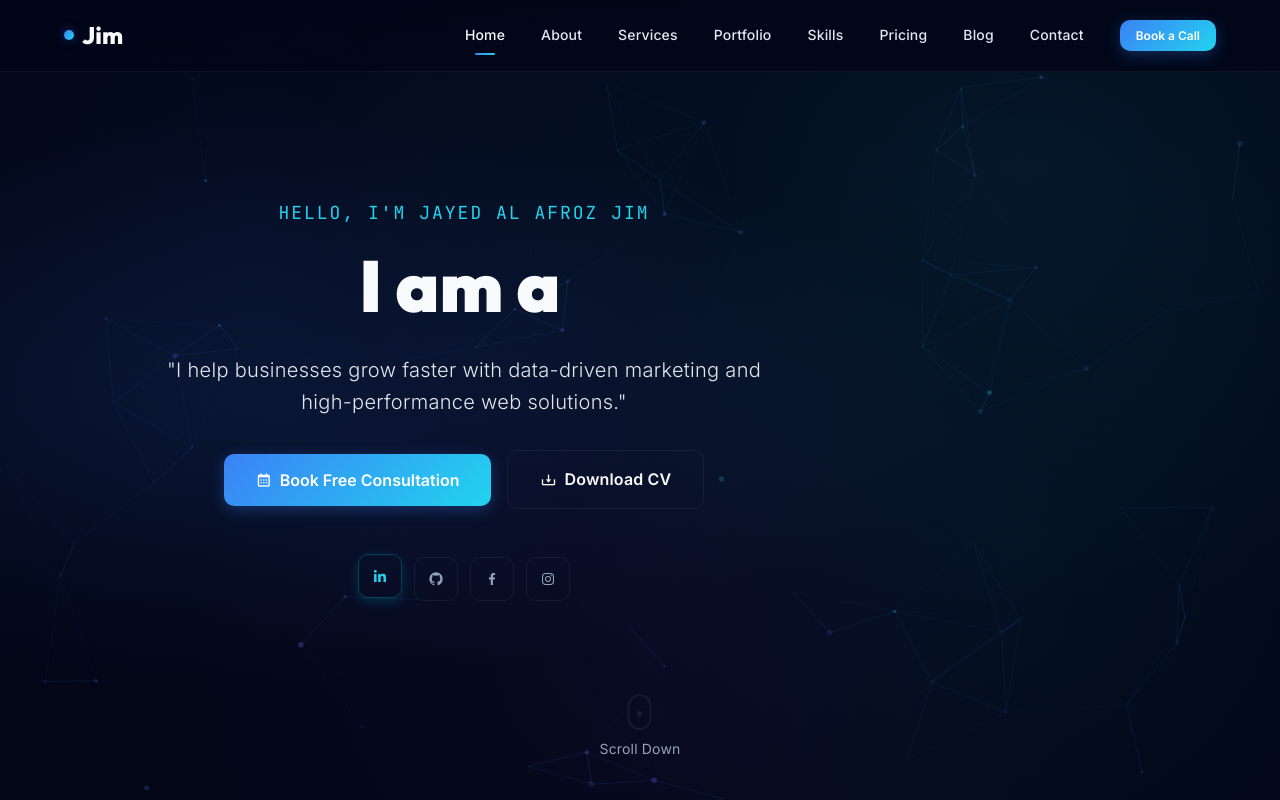
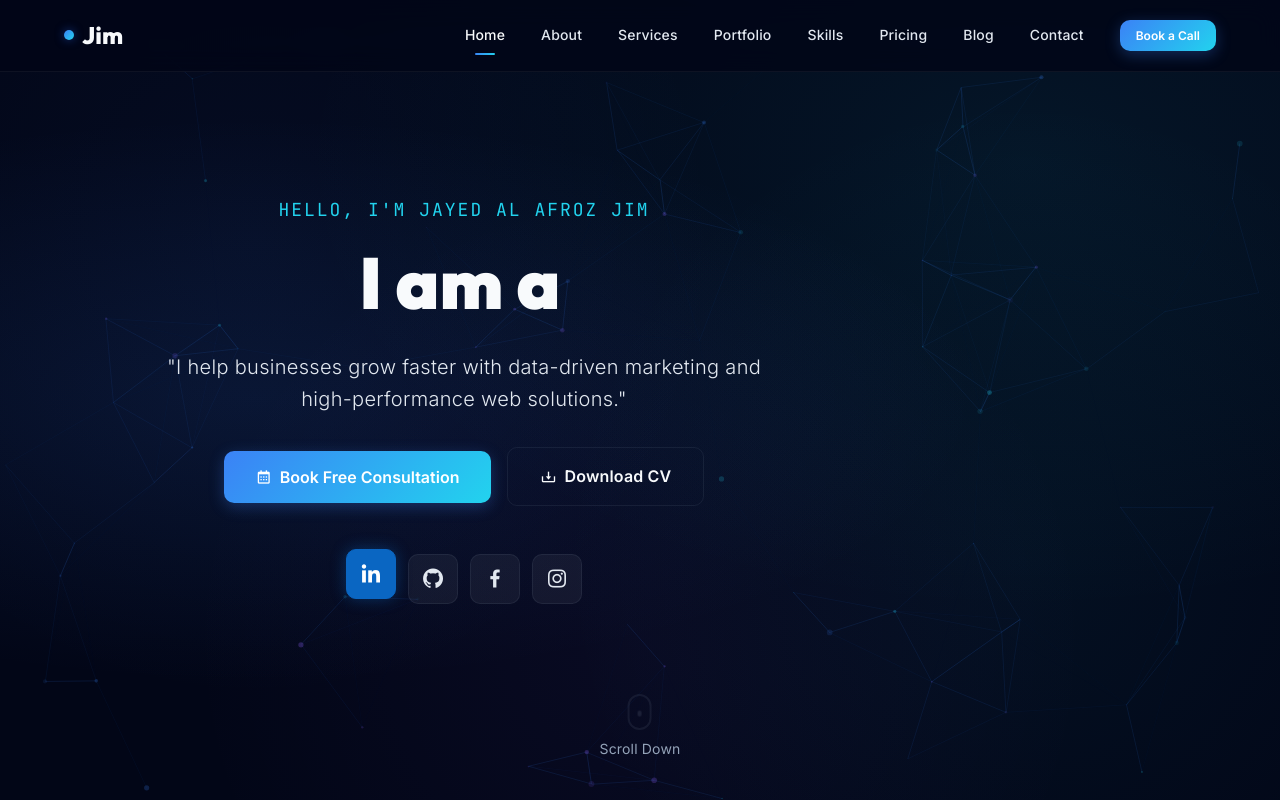
Before and after one commit to Jim5225/portfolio-website, a website built with Vite: page index.html in a window 1280 px wide. In both pictures the pointer is over the link 380 px from the left and 579 px from the top of the page. Shown: the top 800 px of the page. Built offline with nearby package versions, Linux system fonts and the light colour scheme; animation ran at ten frames a second.

Commit message:
Enhance social media button visibility in hero section

```diff
--- a/css/components.css
+++ b/css/components.css
@@ -365,27 +365,54 @@ textarea.form-input {
 }
 
 .social-link {
-  width: 44px;
-  height: 44px;
+  width: 50px;
+  height: 50px;
   display: flex;
   align-items: center;
   justify-content: center;
-  color: var(--clr-text-muted);
+  color: var(--clr-text-secondary);
+  background: rgba(255, 255, 255, 0.05);
   border: 1px solid var(--clr-border);
   border-radius: var(--radius-md);
   transition: all var(--dur-normal) var(--ease-out);
 }
 
-.social-link:hover {
-  color: var(--clr-secondary);
-  border-color: var(--clr-border-glow);
-  transform: translateY(-3px);
-  box-shadow: 0 4px 12px rgba(6, 182, 212, 0.2);
+.social-link i {
+  font-size: 1.5rem;
 }
 
-.social-link svg {
-  width: 20px;
-  height: 20px;
+.social-link:hover {
+  transform: translateY(-5px);
+  box-shadow: 0 10px 20px -10px rgba(0, 0, 0, 0.5);
+}
+
+/* Brand Colors */
+.social-link.link-linkedin:hover {
+  background: #0A66C2;
+  border-color: #0A66C2;
+  color: #fff;
+  box-shadow: 0 0 15px rgba(10, 102, 194, 0.4);
+}
+
+.social-link.link-github:hover {
+  background: #fff;
+  border-color: #fff;
+  color: #000;
+  box-shadow: 0 0 15px rgba(255, 255, 255, 0.4);
+}
+
+.social-link.link-facebook:hover {
+  background: #1877F2;
+  border-color: #1877F2;
+  color: #fff;
+  box-shadow: 0 0 15px rgba(24, 119, 242, 0.4);
+}
+
+.social-link.link-instagram:hover {
+  background: radial-gradient(circle at 30% 107%, #fdf497 0%, #fdf497 5%, #fd5949 45%, #d6249f 60%, #285AEB 90%);
+  border-color: transparent;
+  color: #fff;
+  box-shadow: 0 0 15px rgba(214, 36, 159, 0.4);
 }
 
 /* ---------- Toast Notification ---------- */
--- a/index.html
+++ b/index.html
@@ -119,18 +119,18 @@
           </div>
 
           <div class="social-links" style="justify-content: center;">
-            <a href="https://www.linkedin.com/in/jayed-al-afroz-jim-38b335217/" target="_blank" class="social-link"
+            <a href="https://www.linkedin.com/in/jayed-al-afroz-jim-38b335217/" target="_blank" class="social-link link-linkedin"
               aria-label="LinkedIn">
               <i class='bx bxl-linkedin'></i>
             </a>
-            <a href="https://github.com/Jim5225" target="_blank" class="social-link" aria-label="GitHub">
+            <a href="https://github.com/Jim5225" target="_blank" class="social-link link-github" aria-label="GitHub">
               <i class='bx bxl-github'></i>
             </a>
-            <a href="https://www.facebook.com/jayedalafroz.jim.5" target="_blank" class="social-link"
+            <a href="https://www.facebook.com/jayedalafroz.jim.5" target="_blank" class="social-link link-facebook"
               aria-label="Facebook">
               <i class='bx bxl-facebook'></i>
             </a>
-            <a href="https://www.instagram.com/jayedjim5/" target="_blank" class="social-link" aria-label="Instagram">
+            <a href="https://www.instagram.com/jayedjim5/" target="_blank" class="social-link link-instagram" aria-label="Instagram">
               <i class='bx bxl-instagram'></i>
             </a>
           </div>
```
